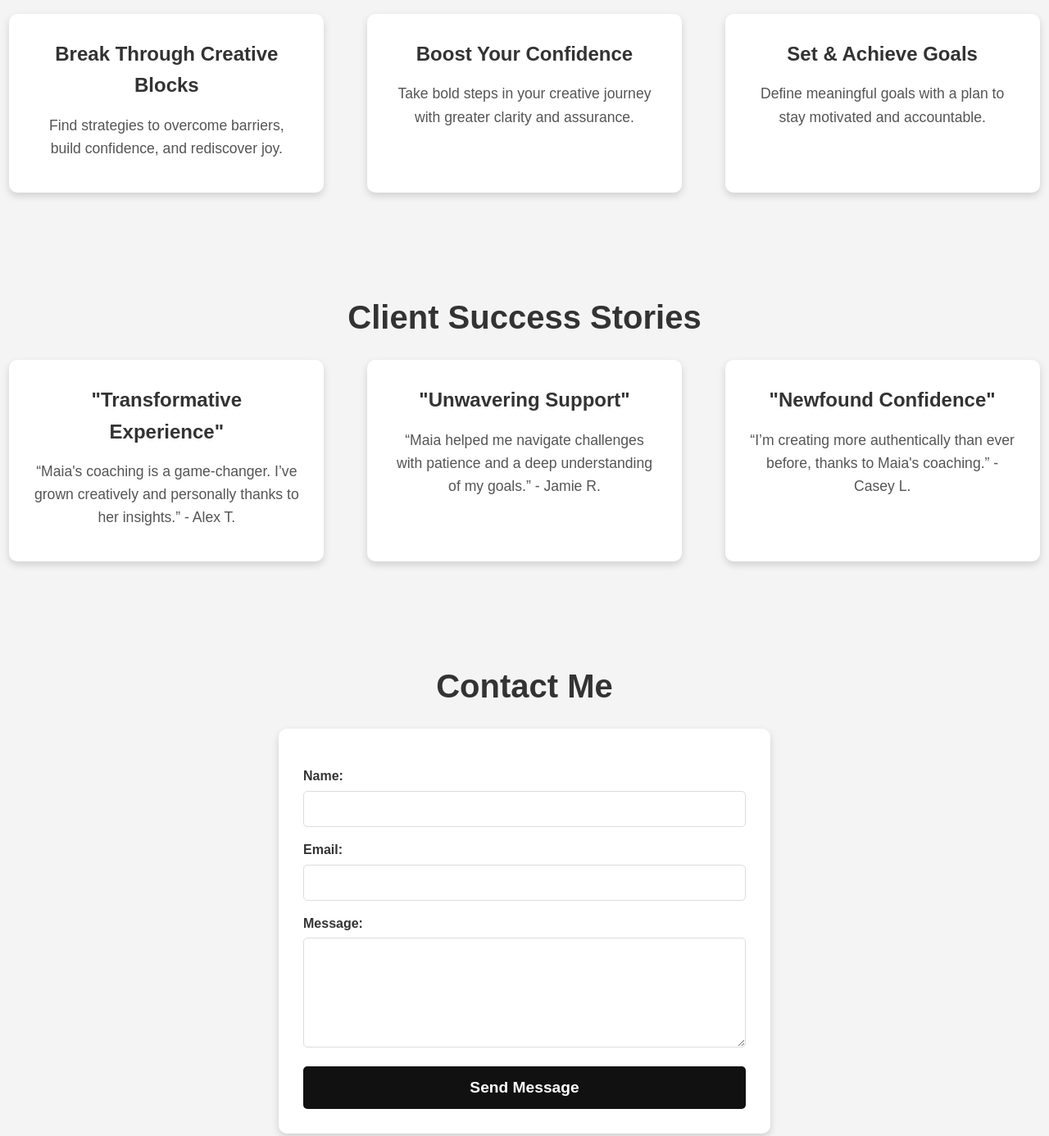
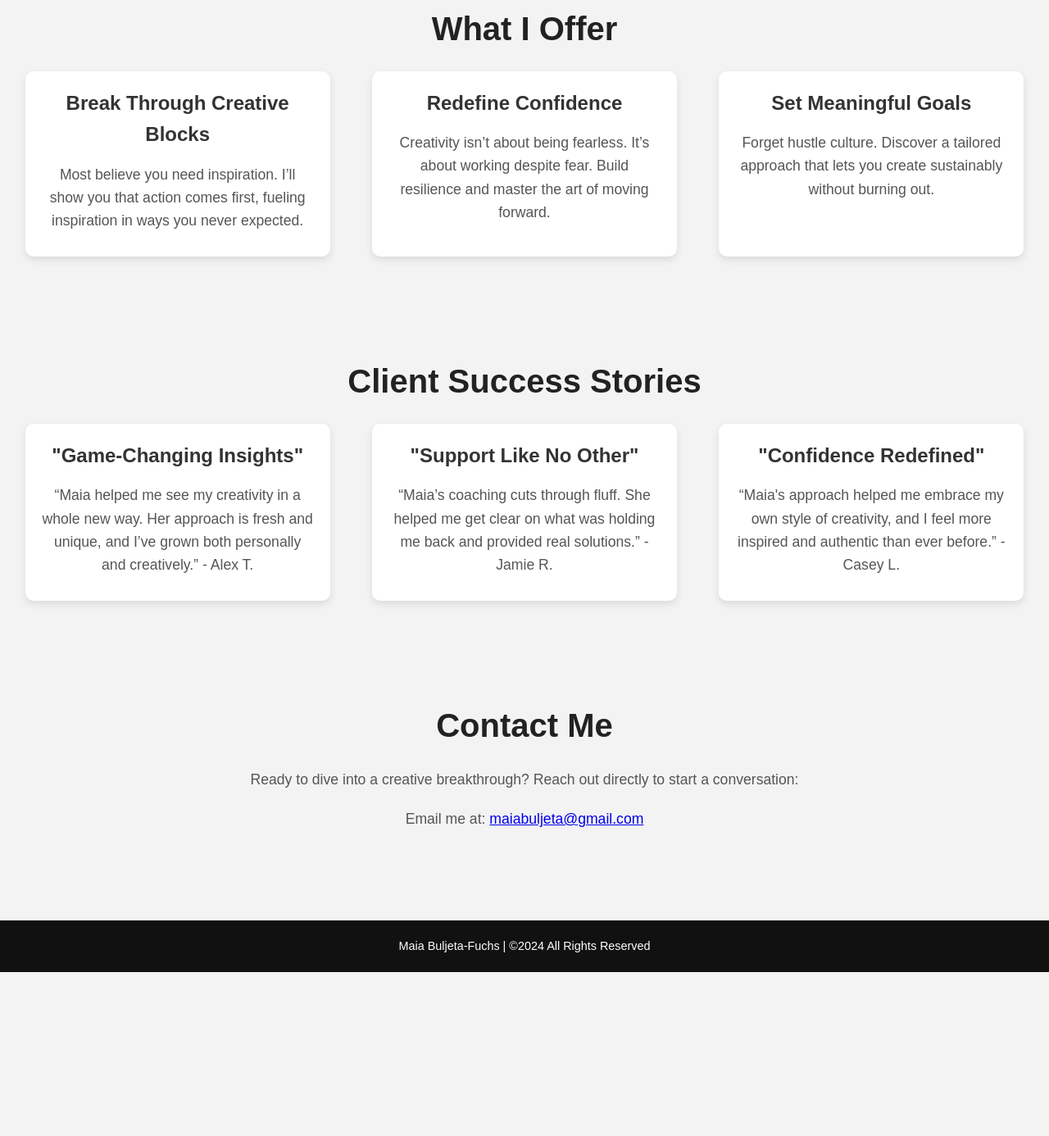
Before and after one commit to maiabuljeta/coaching, a plain HTML site: page index.html in a window 1280 px wide. Shown: the part 1171-2557 px from the top of the page at 82% size. After the commit the page ends 2357 px from the top, so only its background shows below. Drawn offline with Linux system fonts and the light colour scheme.

Commit message:
Update index.html

```diff
--- a/index.html
+++ b/index.html
@@ -3,221 +3,68 @@
 <head>
     <meta charset="UTF-8">
     <meta name="viewport" content="width=device-width, initial-scale=1.0">
-    <title>Maia Buljeta-Fuchs | Creative Coach</title>
+    <title>Maia Buljeta-Fuchs | Creative Coaching That Breaks Boundaries</title>
     <style>
-        /* General Reset */
-        * {
-            box-sizing: border-box;
-            margin: 0;
-            padding: 0;
-            font-family: Arial, sans-serif;
-        }
+        /* Reset */
+        * { box-sizing: border-box; margin: 0; padding: 0; font-family: Arial, sans-serif; }
 
-        /* Body Styling */
-        body {
-            background: #f4f4f4;
-            color: #333;
-            line-height: 1.6;
-            scroll-behavior: smooth;
-        }
+        /* Body */
+        body { background: #f3f3f3; color: #333; line-height: 1.6; }
 
         /* Header */
         header {
-            background: #111;
-            color: #fff;
-            padding: 30px 0;
-            text-align: center;
-            font-size: 1.5rem;
-            animation: fadeInDown 1s ease-out;
+            background: linear-gradient(135deg, #000000, #222); color: #fff; padding: 2rem;
+            text-align: center; font-size: 1.8rem; font-weight: bold;
         }
 
         /* Hero Section */
         .hero {
-            background: rgba(0, 0, 0, 0.7) url('https://source.unsplash.com/1600x900/?inspiration,success') center/cover no-repeat;
-            color: #fff;
-            text-align: center;
-            padding: 120px 20px;
-            margin-bottom: 40px;
-            animation: fadeIn 2s ease-in;
+            background: rgba(0, 0, 0, 0.7) url('https://source.unsplash.com/1600x900/?creativity,motivation') center/cover no-repeat;
+            color: #fff; text-align: center; padding: 100px 20px; position: relative; margin-bottom: 30px;
+        }
+        .hero h2 { font-size: 3rem; font-weight: bold; margin-bottom: 15px; }
+        .hero p { font-size: 1.3rem; max-width: 800px; margin: 0 auto 30px; }
+        .hero .btn {
+            padding: 15px 30px; font-size: 1.2rem; background-color: #ff4500; color: #fff;
+            text-decoration: none; border-radius: 5px; transition: background 0.3s ease;
+        }
+        .hero .btn:hover { background-color: #ff6347; }
+
+        /* Profile Photo */
+        .profile-photo {
+            display: flex; justify-content: center; margin-top: -90px;
+        }
+        .profile-photo img {
+            width: 180px; height: 180px; border-radius: 50%; border: 4px solid #fff;
+            box-shadow: 0 4px 10px rgba(0, 0, 0, 0.15);
         }
 
-        .hero h2 {
-            font-size: 2.8rem;
-            margin-bottom: 15px;
-            font-weight: bold;
+        /* Main Sections */
+        .section {
+            padding: 60px 20px; text-align: center;
         }
+        .section h3 {
+            font-size: 2.5rem; margin-bottom: 20px; font-weight: bold; color: #222;
+        }
+        .section p { max-width: 800px; margin: 10px auto; font-size: 1.1rem; color: #555; }
 
-        .hero p {
-            font-size: 1.2rem;
-            max-width: 700px;
-            margin: 0 auto 20px;
+        /* Services */
+        .services { display: flex; flex-wrap: wrap; gap: 30px; justify-content: space-around; }
+        .service {
+            background: #fff; border-radius: 10px; padding: 20px; width: 30%; box-shadow: 0 4px 10px rgba(0, 0, 0, 0.1);
         }
+        .service h4 { font-size: 1.5rem; margin-bottom: 15px; color: #333; }
 
-        .hero .btn {
-            padding: 15px 30px;
-            font-size: 1.2rem;
-            background-color: #ff6347;
-            color: #fff;
-            text-decoration: none;
-            border-radius: 5px;
-            font-weight: bold;
-            transition: background 0.3s ease;
-        }
-
-        .hero .btn:hover {
-            background-color: #ff4500;
-        }
-
-        /* Profile Photo Section */
-        .profile-photo {
-            display: flex;
-            justify-content: center;
-            margin-top: -50px;
-        }
-
-        .profile-photo img {
-            width: 180px;
-            height: 180px;
-            border-radius: 50%;
-            border: 4px solid #fff;
-            box-shadow: 0 4px 10px rgba(0, 0, 0, 0.15);
-            animation: slideInUp 1.5s ease;
-        }
-
-        /* Section Styling */
-        .section {
-            padding: 60px 0;
-            text-align: center;
-            animation: fadeInUp 1.5s ease;
-        }
-
-        .section h3 {
-            font-size: 2.5rem;
-            margin-bottom: 20px;
-            font-weight: bold;
-            color: #333;
-        }
-
-        .section p {
-            max-width: 700px;
-            margin: 10px auto;
-            font-size: 1.1rem;
-            color: #555;
-        }
-
-        /* Services and Testimonials */
-        .services, .testimonials {
-            display: flex;
-            flex-wrap: wrap;
-            gap: 30px;
-            justify-content: space-around;
-        }
-
-        .service, .testimonial {
-            background: #fff;
-            border-radius: 10px;
-            padding: 30px;
-            width: 30%;
-            box-shadow: 0 4px 10px rgba(0, 0, 0, 0.15);
-            animation: zoomIn 1s ease;
-        }
-
-        .service h4, .testimonial h4 {
-            font-size: 1.5rem;
-            margin-bottom: 15px;
-            color: #333;
-        }
-
-        /* Contact Form */
-        .contact-form {
-            max-width: 600px;
-            margin: 20px auto;
-            padding: 30px;
-            background: #fff;
-            border-radius: 10px;
-            box-shadow: 0 4px 10px rgba(0, 0, 0, 0.15);
-            text-align: left;
-            animation: fadeIn 1s ease-out;
-        }
-
-        .contact-form label {
-            display: block;
-            margin: 15px 0 5px;
-            font-weight: bold;
-            font-size: 1rem;
-            color: #333;
-        }
-
-        .contact-form input, .contact-form textarea {
-            width: 100%;
-            padding: 12px;
-            border: 1px solid #ddd;
-            border-radius: 5px;
-            font-size: 1rem;
-        }
-
-        .contact-form button {
-            display: block;
-            width: 100%;
-            padding: 15px;
-            background: #111;
-            color: #fff;
-            font-size: 1.2rem;
-            font-weight: bold;
-            border: none;
-            border-radius: 5px;
-            margin-top: 15px;
-            cursor: pointer;
-            transition: background 0.3s ease;
-        }
-
-        .contact-form button:hover {
-            background: #333;
-        }
+        /* Email Contact */
+        .contact-info { text-align: center; margin-top: 20px; font-size: 1.2rem; color: #444; }
 
         /* Footer */
-        footer {
-            background: #111;
-            color: #fff;
-            text-align: center;
-            padding: 20px;
-            margin-top: 40px;
-            font-size: 0.9rem;
-        }
-
-        /* Success Message Styling */
-        .success-message {
-            display: none;
-            text-align: center;
-            font-size: 1.2rem;
-            color: #28a745;
-            margin-top: 20px;
-        }
+        footer { background: #111; color: #fff; text-align: center; padding: 20px; margin-top: 40px; font-size: 0.9rem; }
 
         /* Animations */
         @keyframes fadeIn {
             from { opacity: 0; }
             to { opacity: 1; }
-        }
-
-        @keyframes fadeInDown {
-            from { opacity: 0; transform: translateY(-20px); }
-            to { opacity: 1; transform: translateY(0); }
-        }
-
-        @keyframes fadeInUp {
-            from { opacity: 0; transform: translateY(20px); }
-            to { opacity: 1; transform: translateY(0); }
-        }
-
-        @keyframes slideInUp {
-            from { opacity: 0; transform: translateY(50px); }
-            to { opacity: 1; transform: translateY(0); }
-        }
-
-        @keyframes zoomIn {
-            from { opacity: 0; transform: scale(0.9); }
-            to { opacity: 1; transform: scale(1); }
         }
     </style>
 </head>
@@ -225,80 +72,72 @@
 
     <!-- Header -->
     <header>
-        <h1>Maia Buljeta-Fuchs | Creative Coach</h1>
+        <h1>Maia Buljeta-Fuchs | Creative Coaching That Breaks Boundaries</h1>
     </header>
 
     <!-- Hero Section -->
     <div class="hero">
-        <h2>Unleash Your Creative Potential</h2>
-        <p>Take your vision to new heights with personalized coaching that brings out your best self.</p>
-        <a href="#contact" class="btn">Book Your Free Discovery Call</a>
+        <h2>Unlock Your Creative Potential</h2>
+        <p>Free yourself from the myths of creativity. Challenge your mind. Create beyond limits with insights and coaching designed to shatter conventional thinking.</p>
+        <a href="#contact" class="btn">Claim Your Free 30-Minute Consultation</a>
     </div>
 
     <!-- Profile Photo -->
     <div class="profile-photo">
-        <img src="your-photo.jpg" alt="Maia Buljeta-Fuchs">
+        <img src="your-photo.jpg" alt="Maia Buljeta-Fuchs" style="object-fit: cover;">
     </div>
 
     <!-- About Section -->
-    <div class="container section">
+    <div class="section">
         <h3>About Me</h3>
-        <p>I'm Maia, a creative coach committed to guiding you through blocks and building a fulfilling creative journey. With a background in filmmaking, I offer insights and strategies to help you thrive.</p>
+        <p>I'm Maia, a creative coach with a bold mission: to reveal and unlock the unique pathways that bring creative breakthroughs, even when everything else has failed. With years of experience in creative fields and personal coaching, I help you tap into innovative strategies that transform your approach to creativity.</p>
     </div>
 
     <!-- Services Section -->
-    <div class="container section" id="services">
+    <div class="section">
         <h3>What I Offer</h3>
         <div class="services">
             <div class="service">
                 <h4>Break Through Creative Blocks</h4>
-                <p>Find strategies to overcome barriers, build confidence, and rediscover joy.</p>
+                <p>Most believe you need inspiration. I’ll show you that action comes first, fueling inspiration in ways you never expected.</p>
             </div>
             <div class="service">
-                <h4>Boost Your Confidence</h4>
-                <p>Take bold steps in your creative journey with greater clarity and assurance.</p>
+                <h4>Redefine Confidence</h4>
+                <p>Creativity isn’t about being fearless. It’s about working despite fear. Build resilience and master the art of moving forward.</p>
             </div>
             <div class="service">
-                <h4>Set & Achieve Goals</h4>
-                <p>Define meaningful goals with a plan to stay motivated and accountable.</p>
+                <h4>Set Meaningful Goals</h4>
+                <p>Forget hustle culture. Discover a tailored approach that lets you create sustainably without burning out.</p>
             </div>
         </div>
     </div>
 
     <!-- Testimonials Section -->
-    <div class="container section" id="testimonials">
+    <div class="section">
         <h3>Client Success Stories</h3>
-        <div class="testimonials">
-            <div class="testimonial">
-                <h4>"Transformative Experience"</h4>
-                <p>“Maia's coaching is a game-changer. I’ve grown creatively and personally thanks to her insights.” - Alex T.</p>
+        <div class="services">
+            <div class="service">
+                <h4>"Game-Changing Insights"</h4>
+                <p>“Maia helped me see my creativity in a whole new way. Her approach is fresh and unique, and I’ve grown both personally and creatively.” - Alex T.</p>
             </div>
-            <div class="testimonial">
-                <h4>"Unwavering Support"</h4>
-                <p>“Maia helped me navigate challenges with patience and a deep understanding of my goals.” - Jamie R.</p>
+            <div class="service">
+                <h4>"Support Like No Other"</h4>
+                <p>“Maia’s coaching cuts through fluff. She helped me get clear on what was holding me back and provided real solutions.” - Jamie R.</p>
             </div>
-            <div class="testimonial">
-                <h4>"Newfound Confidence"</h4>
-                <p>“I’m creating more authentically than ever before, thanks to Maia's coaching.” - Casey L.</p>
+            <div class="service">
+                <h4>"Confidence Redefined"</h4>
+                <p>“Maia's approach helped me embrace my own style of creativity, and I feel more inspired and authentic than ever before.” - Casey L.</p>
             </div>
         </div>
     </div>
 
-    <!-- Contact Form Section -->
-    <div class="container section" id="contact">
+    <!-- Contact Info -->
+    <div class="section" id="contact">
         <h3>Contact Me</h3>
-        <div class="contact-form">
-            <form>
-                <label for="name">Name:</label>
-                <input type="text" id="name" name="name" required>
-                <label for="email">Email:</label>
-                <input type="email" id="email" name="email" required>
-                <label for="message">Message:</label>
-                <textarea id="message" name="message" rows="6" required></textarea>
-                <button type="submit">Send Message</button>
-            </form>
+        <p>Ready to dive into a creative breakthrough? Reach out directly to start a conversation:</p>
+        <div class="contact-info">
+            <p>Email me at: <a href="mailto:maiabuljeta@gmail.com">maiabuljeta@gmail.com</a></p>
         </div>
-        <p class="success-message">Thank you for your message! I will be in touch soon.</p>
     </div>
 
     <!-- Footer -->
```
